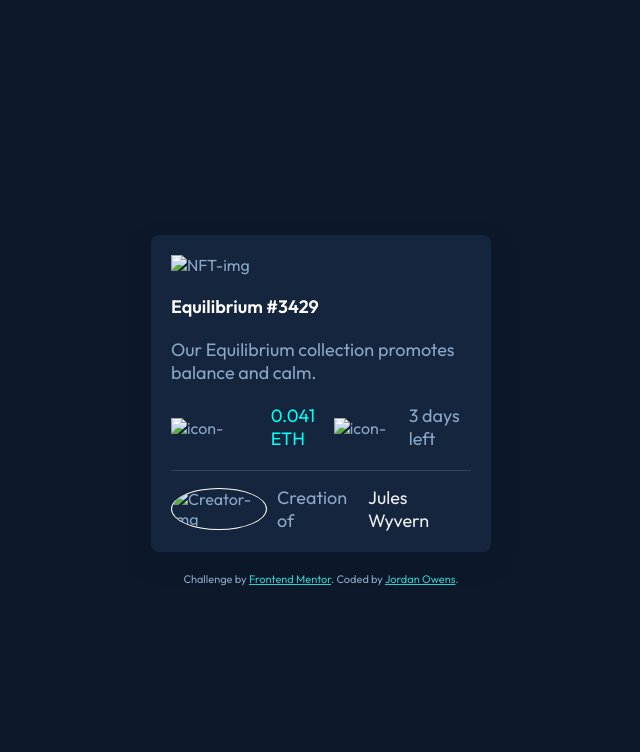
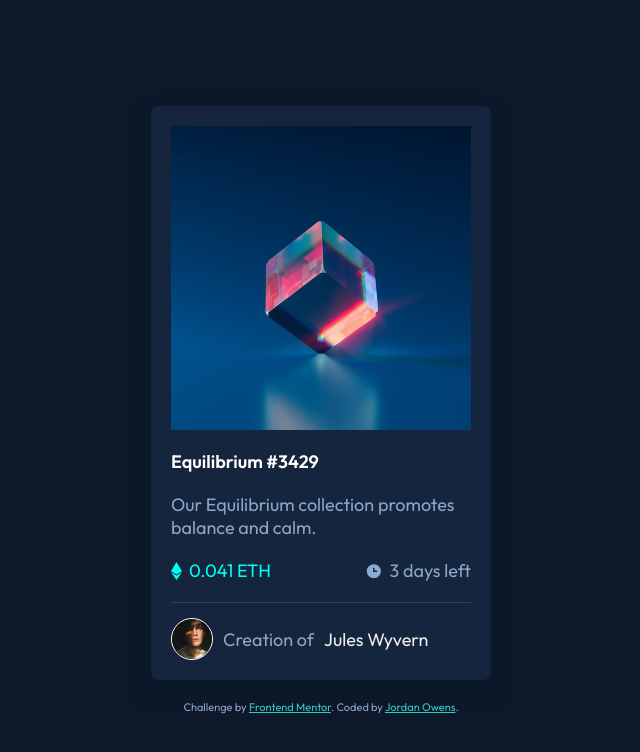
Before and after one commit to jordanowens1125/NFT-preview-card-component, a plain HTML site: page index.html in a window 1280 px wide. Shown: the whole page, without its empty margins (319-959 px from the left). Drawn offline with Linux system fonts and the light colour scheme; the site is published under a folder, as on GitHub Pages, so addresses that start at the root find nothing.

Commit message:
Removed unnecessary slashes '/' in front of lints

```diff
--- a/index.html
+++ b/index.html
@@ -21,9 +21,9 @@
 
   <main>
     <div id='nft'>
-      <img src="/images/image-equilibrium.jpg" alt="NFT-img">
+      <img src="images/image-equilibrium.jpg" alt="NFT-img">
       <div id="overlay">
-        <img src="/images/icon-view.svg" alt="Eye Icon">
+        <img src="images/icon-view.svg" alt="Eye Icon">
       </div>
     </div>
 
@@ -34,17 +34,17 @@
     <div>
       <div id="info">
         <div id="value">
-          <img src="/images/icon-ethereum.svg" alt="icon-ethereum">
+          <img src="images/icon-ethereum.svg" alt="icon-ethereum">
           <p>0.041 ETH</p>
         </div>
         <div id="time">
-          <img src="/images/icon-clock.svg" alt="icon-clock">
+          <img src="images/icon-clock.svg" alt="icon-clock">
           <p>3 days left</p>
         </div>
       </div>
     </div>
     <div id="creator">
-      <img  src="/images/image-avatar.png" alt="Creator-img">
+      <img  src="images/image-avatar.png" alt="Creator-img">
       <p>Creation of <p id="name">Jules Wyvern</p></p>
     </div>
 
```
